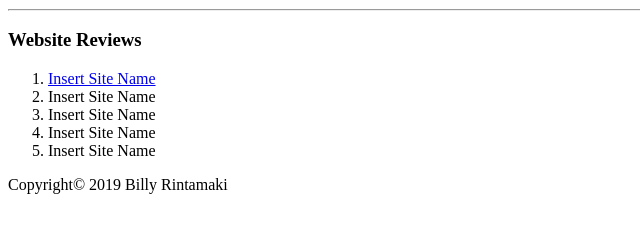
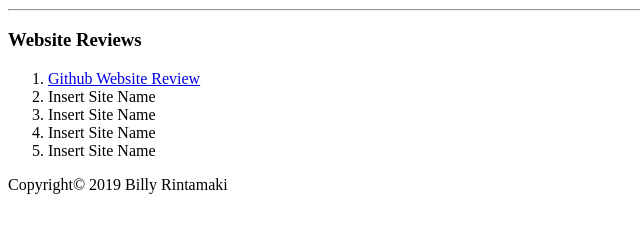
Before and after one commit to VexA3/websiteCoding, a plain HTML site: page index.html in a window 1280 px wide. Shown: the part 391-624 px from the top of the page, 0-640 px from the left. Drawn offline with Linux system fonts and the light colour scheme.

Commit message:
Updated review name

```diff
--- a/index.html
+++ b/index.html
@@ -32,7 +32,7 @@
         <!--Ordered list-->
         <h3>Website Reviews</h3>
         <ol>
-            <li><a href="lp01/reviews/review.html">Insert Site Name</a></li>
+            <li><a href="lp01/reviews/review.html">Github Website Review</a></li>
             <li>Insert Site Name</li>
             <li>Insert Site Name</li>
             <li>Insert Site Name</li>
```
